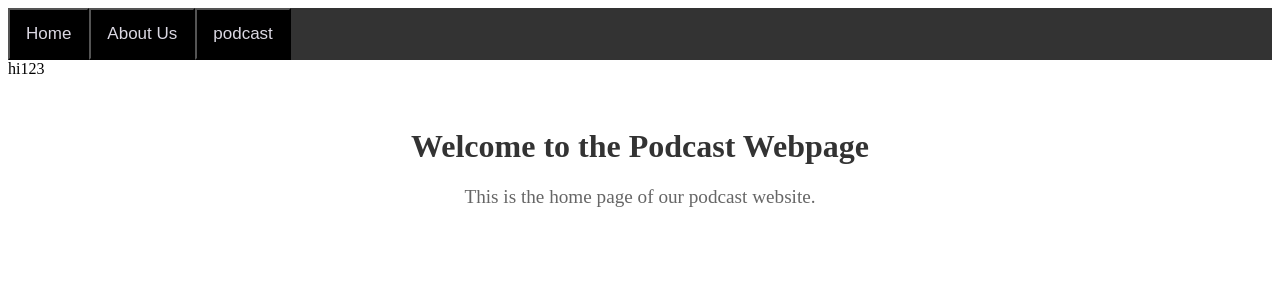
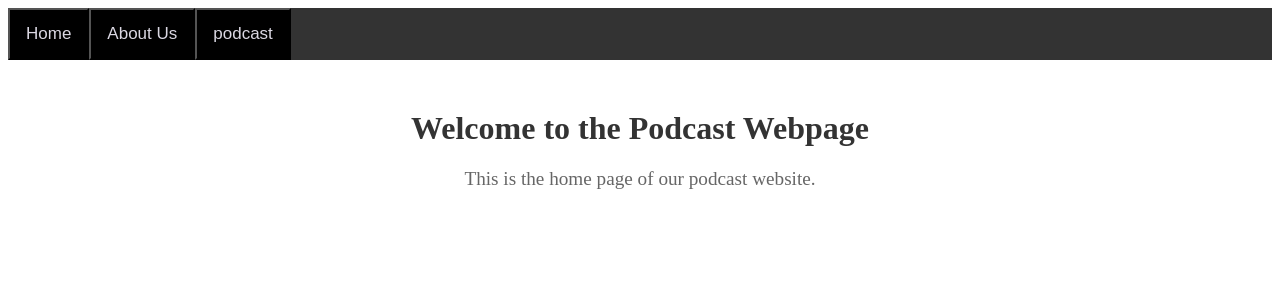
Before and after one commit to d-ben-b/podcast_webpage, a Vue app: page / in a window 1280 px wide. Shown: the top 300 px of the page. Built offline with nearby package versions, Linux system fonts and the light colour scheme.

Commit message:
Update App.vue

```diff
--- a/src/App.vue
+++ b/src/App.vue
@@ -9,11 +9,9 @@
     <button class="naviButton" @click="activeComp = 'podcast'">podcast</button>
   </div>
 
-  <!-- <transition name="page-change" mode="out-in">
+  <transition name="page-change" mode="out-in">
     <component :is="activeComp" :key="activeComp" />
-  </transition> -->
-  <div>hi123</div>
-  <component :is="activeComp" :key="activeComp" />
+  </transition>
 </template>
 
 <script>
```
